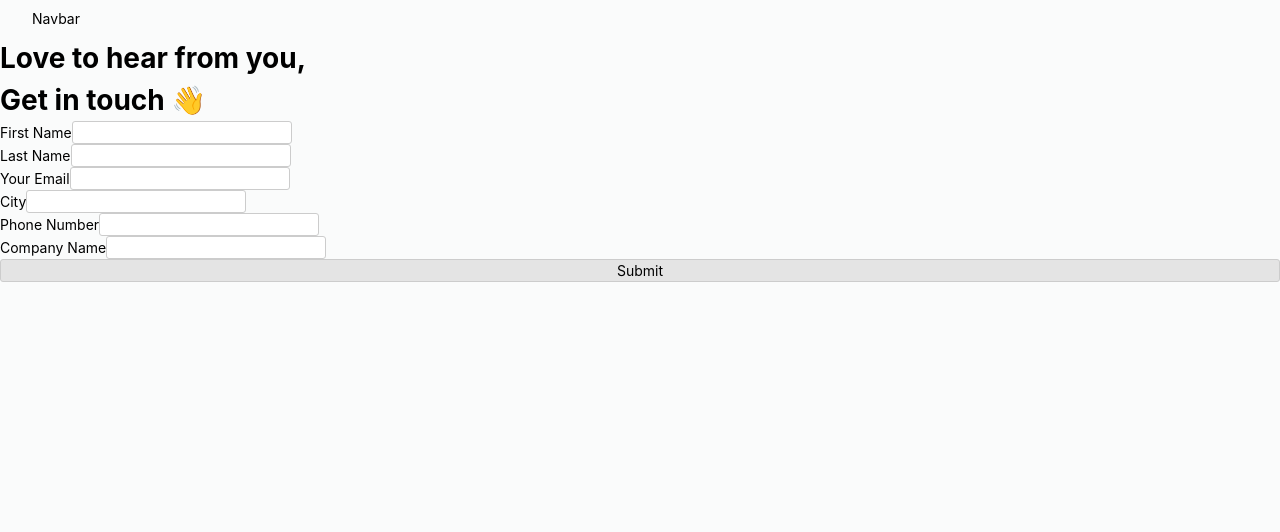
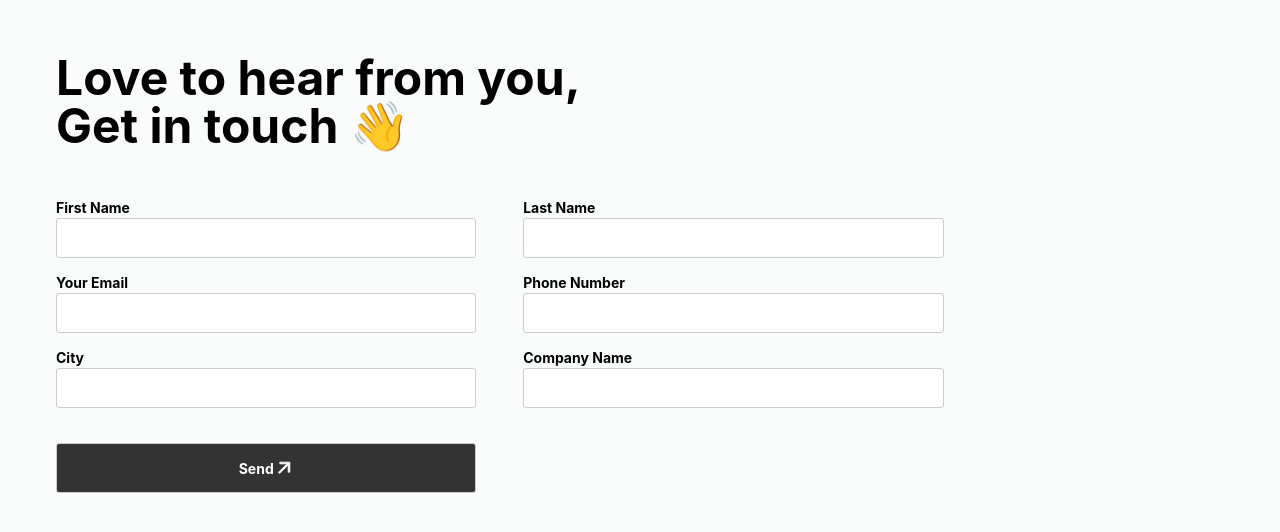
Before and after one commit to vnsgyoga/frontend-react, a React (Create React App) app: page / in a window 1280 px wide. Shown: the top 532 px of the page. Built offline with nearby package versions, Linux system fonts and the light colour scheme.

Commit message:
VSKY-51: Decorate form and add new folders

```diff
--- a/src/App.tsx
+++ b/src/App.tsx
@@ -1,5 +1,4 @@
 import { BrowserRouter, Route, Routes } from "react-router-dom"
-import { Navbar } from "./components"
 import { Orders, Customers, Products } from "./pages"
 
 import "./App.css"
@@ -12,9 +11,7 @@ const App = () => {
         <div className="flex relative">
           {/* Navbar */}
           <div className="dark:bg-main-bg bg-main-bg min-h-screen w-full">
-            <div className="fixed md:static bg-main-bg dark:bg-main-dark-bg navbar w-full">
-              <Navbar />
-            </div>
+            <div className="fixed md:static bg-main-bg dark:bg-main-dark-bg navbar w-full"></div>
 
             {/* Routes */}
             <div>
--- a/src/components/ContactForm/ContactForm.css
+++ b/src/components/ContactForm/ContactForm.css
@@ -0,0 +1,46 @@
+.contact-form {
+  padding: 1em 4em;
+  margin: 0 auto;
+}
+
+.contact-form__fields {
+  display: grid;
+  grid-template-columns: 40% 40%;
+  align-items: center;
+  width: 100%;
+}
+
+.contact-form__form-group {
+  display: flex;
+  flex-direction: column;
+  width: 100%;
+  max-width: 90%;
+  margin-block: 0.5em;
+}
+
+.contact-form__form-group input {
+  height: 40px;
+  padding: 0.5em;
+}
+
+.contact-form__form-group input:focus {
+  border: 2px solid #333;
+  outline: none;
+}
+
+.contact-form__form-group--label {
+  font-weight: bold;
+}
+
+.contact-form__btn {
+  width: 100%;
+  max-width: 90%;
+  height: 50px;
+  background-color: #333;
+  color: #fff;
+  font-weight: 700;
+  margin: 2em 0;
+  display: flex;
+  justify-content: center;
+  align-items: center;
+}
--- a/src/components/ContactForm/ContactForm.tsx
+++ b/src/components/ContactForm/ContactForm.tsx
@@ -3,6 +3,7 @@ import axios from "axios"
 
 import "./ContactForm.css"
 import { ChangeEvent, FormEvent, useState } from "react"
+import Icon from "../Icon/Icon"
 
 const ContactForm = () => {
   const defaultFormData = {
@@ -48,15 +49,31 @@ const ContactForm = () => {
         setIsLoading(false)
         setError(err)
       })
+      .finally(() => {
+        setTimeout(() => {
+          setError(null)
+        }, 4000)
+      })
   }
 
   return (
     <form
-      className={classNames("contact-form flex flex-col bg-blue")}
+      className={classNames("contact-form")}
       onSubmit={(e) => handleSubmit(e)}
     >
-      <div>
-        <label htmlFor="firstName">First Name</label>
+      <p className="text-5xl font-bold my-10">
+        Love to hear from you,
+        <br />
+        Get in touch 👋
+      </p>
+      <div className="contact-form__fields">
+        <div className="contact-form__form-group">
+          <label
+            htmlFor="firstName"
+            className="contact-form__form-group--label"
+          >
+            First Name
+          </label>
           <input
             id="firstName"
             maxLength={40}
@@ -68,8 +85,10 @@ const ContactForm = () => {
             onChange={(e) => handleChange(e)}
           />
         </div>
-      <div>
-        <label htmlFor="lastName">Last Name</label>
+        <div className="contact-form__form-group">
+          <label htmlFor="lastName" className="contact-form__form-group--label">
+            Last Name
+          </label>
           <input
             id="lastName"
             maxLength={40}
@@ -81,8 +100,10 @@ const ContactForm = () => {
             onChange={(e) => handleChange(e)}
           />
         </div>
-      <div>
-        <label htmlFor="email">Your Email</label>
+        <div className="contact-form__form-group">
+          <label htmlFor="email" className="contact-form__form-group--label">
+            Your Email
+          </label>
           <input
             id="email"
             maxLength={80}
@@ -94,8 +115,25 @@ const ContactForm = () => {
             onChange={(e) => handleChange(e)}
           />
         </div>
-      <div>
-        <label htmlFor="city">City</label>
+        <div className="contact-form__form-group">
+          <label htmlFor="phone" className="contact-form__form-group--label">
+            Phone Number
+          </label>
+          <input
+            id="phone"
+            maxLength={20}
+            name="phone"
+            size={20}
+            type="tel"
+            required={true}
+            value={formData.phone}
+            onChange={(e) => handleChange(e)}
+          />
+        </div>
+        <div className="contact-form__form-group">
+          <label htmlFor="city" className="contact-form__form-group--label">
+            City
+          </label>
           <input
             id="city"
             maxLength={40}
@@ -107,21 +145,13 @@ const ContactForm = () => {
             onChange={(e) => handleChange(e)}
           />
         </div>
-      <div>
-        <label htmlFor="phone">Phone Number</label>
-        <input
-          id="phone"
-          maxLength={20}
-          name="phone"
-          size={20}
-          type="tel"
-          required={true}
-          value={formData.phone}
-          onChange={(e) => handleChange(e)}
-        />
-      </div>
-      <div>
-        <label htmlFor="companyName">Company Name</label>
+        <div className="contact-form__form-group">
+          <label
+            htmlFor="companyName"
+            className="contact-form__form-group--label"
+          >
+            Company Name
+          </label>
           <input
             id="companyName"
             maxLength={40}
@@ -133,10 +163,18 @@ const ContactForm = () => {
             onChange={(e) => handleChange(e)}
           />
         </div>
-      <button type="submit" name="submit" className="w-auto">
-        {isLoading ? "Loading" : "Submit"}
+        <button type="submit" name="submit" className="contact-form__btn">
+          {isLoading ? "Loading" : "Send"}
+          <Icon
+            name={isLoading ? "three-dots" : "arrow-up-right"}
+            className="stroke-current"
+            currentColor={true}
+            size={20}
+          />
         </button>
-      {error && <div>Submitted Failed</div>}
+      </div>
+
+      {error && <div>Submitted failed, please try again.</div>}
       {isSubmitted && <div>Submitted successfully!</div>}
     </form>
   )
--- /dev/null
+++ b/src/components/ContactForm/index.ts
@@ -0,0 +1 @@
+export { default } from "./ContactForm"
--- /dev/null
+++ b/src/components/Icon/Icon.tsx
@@ -0,0 +1,50 @@
+import classNames from "classnames"
+import React, { SVGProps } from "react"
+
+import { ReactComponent as ArrowUpRight } from "../../assets/images/icons/arrow-up-right.svg"
+import { ReactComponent as ThreeDots } from "../../assets/images/icons/3-dots-horizontal.svg"
+
+const ICON_NAME_COMPONENT_MAP = {
+  "arrow-up-right": ArrowUpRight,
+  "three-dots": ThreeDots,
+}
+
+export type IconName = keyof typeof ICON_NAME_COMPONENT_MAP
+
+type Props = SVGProps<SVGSVGElement> & {
+  name: IconName
+  size?: number
+  className?: string
+  clickable?: boolean
+  currentColor?: boolean
+}
+
+const Icon = ({
+  name,
+  size = 30,
+  className = "",
+  clickable,
+  currentColor = false,
+  ...restProps
+}: Props) => {
+  if (ICON_NAME_COMPONENT_MAP[name]) {
+    const IconComponent = ICON_NAME_COMPONENT_MAP[name]
+
+    return (
+      <IconComponent
+        className={classNames(
+          "cb-icon",
+          { "cb-icon--clickable": clickable, "fill-current": currentColor },
+          className
+        )}
+        width={size}
+        height={size}
+        {...restProps}
+      />
+    )
+  }
+
+  return null
+}
+
+export default Icon
--- a/src/components/Navbar.tsx
+++ /dev/null
@@ -1,13 +0,0 @@
-import React from "react"
-
-type Props = {}
-
-const Navbar = (props: Props) => {
-  return (
-    <div className="flex justify-between p-2 md:mx-6 relative">
-      <div className="flex">Navbar</div>
-    </div>
-  )
-}
-
-export default Navbar
--- a/src/components/index.tsx
+++ /dev/null
@@ -1 +0,0 @@
-export { default as Navbar } from "./Navbar";
--- /dev/null
+++ b/src/custom.d.ts
@@ -0,0 +1,6 @@
+declare module "*.svg" {
+  import React = require("react")
+  export const ReactComponent: React.FC<React.SVGProps<SVGSVGElement>>
+  const src: string
+  export default src
+}
--- a/src/pages/Home.tsx
+++ b/src/pages/Home.tsx
@@ -1,13 +1,8 @@
-import ContactForm from "../components/ContactForm/ContactForm"
+import ContactForm from "../components/ContactForm"
 
 const Home = () => {
   return (
     <div>
-      <h1>
-        Love to hear from you,
-        <br />
-        Get in touch 👋
-      </h1>
       <ContactForm />
     </div>
   )
```
Also changed, not shown: src/assets/images/icons/3-dots-horizontal.svg (added), src/assets/images/icons/arrow-up-right.svg (added). Lines whose indentation alone changed are shown as unchanged.
